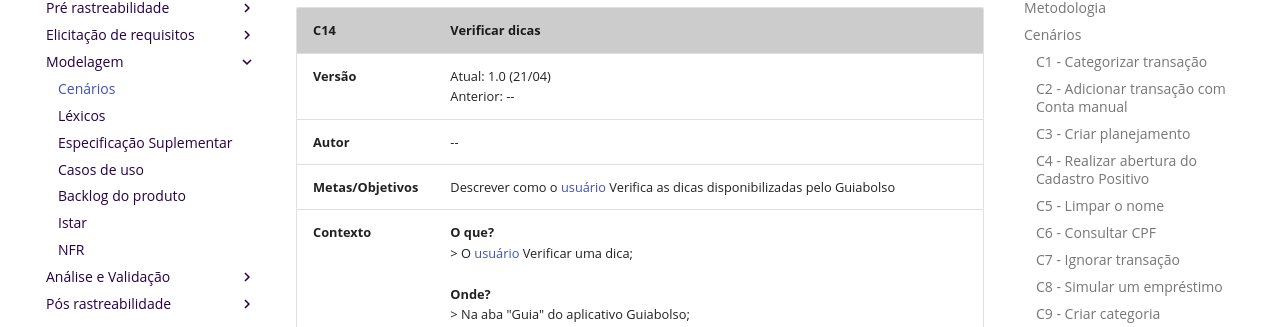
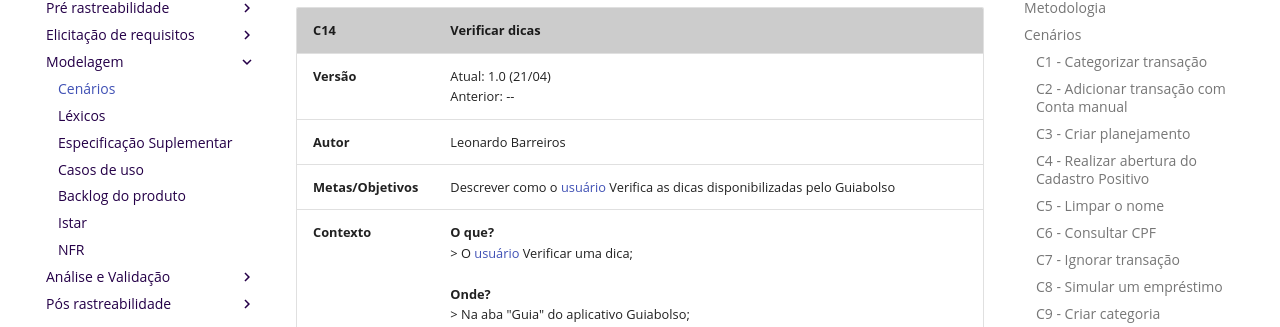
Before and after one commit to fga-disciplinas/2019.1-Guia-Bolso, an MkDocs documentation site: the page built from docs/modelagem/cenarios.md, in a window 1280 px wide and 900 px high, scrolled down 14734 px. Shown: the part 127-454 px from the top of the window. Built offline with MkDocs 1.6.1 and Material for MkDocs 9.7.7, drawn with Linux system fonts in a browser that asks for light colours; comment, search, counter and statistics services are not loaded; old or Windows-style settings are respelled for this version of MkDocs.

Commit message:
Adicionando autoria em cenarios

```diff
--- a/docs/modelagem/cenarios.md
+++ b/docs/modelagem/cenarios.md
@@ -211,7 +211,7 @@ Todos os cenários devem ter explicitados os 5W2H (parciais) no contexto, além
 | **C14** | **Verificar dicas**|
 |--|--|
 | **Versão**| Atual: 1.0 (21/04) <br> Anterior: -- |
-| **Autor**| -- |
+| **Autor**| Leonardo Barreiros |
 | **Metas/Objetivos** | Descrever como o [usuário] Verifica as dicas disponibilizadas pelo Guiabolso |
 | **Contexto** |**O que?** <br> > O [usuário] Verificar uma dica; <br><br> **Onde?** <br> > Na aba "Guia" do aplicativo Guiabolso; <br><br> **Quando?** <br>> A qualquer momento ; <br><br> **Por quê?** <br> > Para conferir benefícios e desvantagens em como o [usuário] pode melhorar seus rendimentos |
 |**Ator(es)** | > [Usuário]; <br> > Dicas da aba "Guia" <br> > Guiabolso <br> Informações externas - Internet.|
@@ -281,7 +281,7 @@ Todos os cenários devem ter explicitados os 5W2H (parciais) no contexto, além
 | **C19** | **Cadastrar [Banco]**|
 |--|--|
 | **Versão**| Atual: 1.0 (21/04) <br> Anterior: -- |
-| **Autor**| -- |
+| **Autor**| Leonardo Barreiros |
 | **Metas/Objetivos** | Descrever como cadastrar um [banco] no Guiabolso. |
 | **Contexto** |**O que?** <br> > Cadastrar novo [banco] <br><br> **Onde?** <br> > No aplicativo Guiabolso, na aba de "Ajustes" ou em "Finanças". <br><br> **Quando?** <br> > A qualquer momento após se cadastrar no Guiabolso. <br><br> **Por quê?** <br> > O [usuário] pode ter mais de uma conta bancaria. <br> > O [usuário] pode ingressar em um novo [banco]. |
 |**Ator(es)** | > [Usuário]; <br> > Guiabolso, Instituições bancarias. |
```
